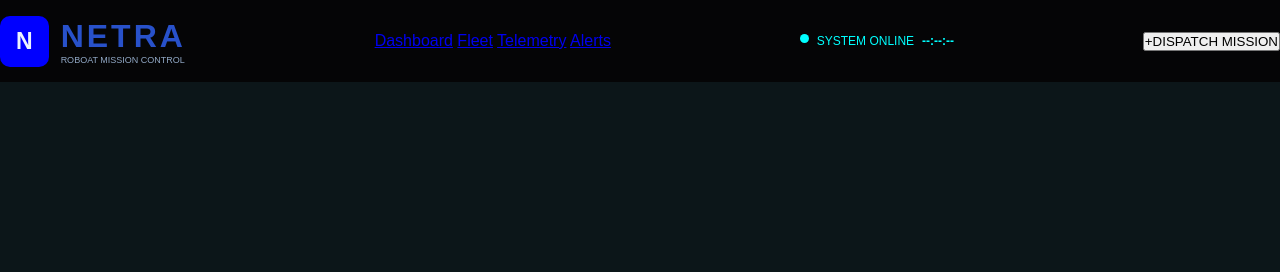
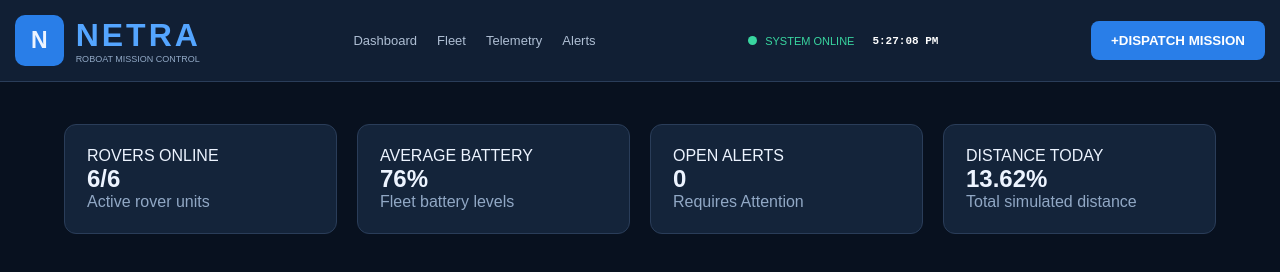
Before and after one commit to AdusumilliMounika-hub/Netra-project_HTML, a plain HTML site: page index.html in a window 1280 px wide. Drawn offline with Linux system fonts and the light colour scheme.

Commit message:
my main content for html is completed

```diff
--- a/index.html
+++ b/index.html
@@ -5,6 +5,7 @@
     <meta name="viewport" content="width=device-width, initial-scale=1.0">
     <title>Netra Roboat Monitoring System</title>
     <link rel="stylesheet" href="style.css">
+
 </head>
  <body>
     <!--header defines heading of the webpage-->
@@ -39,5 +40,37 @@
     <button id="dispatch-open" type="button">+DISPATCH MISSION</button>
     </header>
 
+    <!--main content-->
+    <main class="page">
+        <section class="kpi-grid">
+
+            <article class="kpi-card">
+                <span>ROVERS ONLINE</span>
+                <h2 id="online-count">6/6</h2>
+                <p>Active rover units</p>
+            </article>
+
+            <article class="kpi-card">
+                <span>AVERAGE BATTERY</span>
+                <h2 id="online-count">76%</h2>
+                <p>Fleet battery levels</p>
+            </article>
+
+             <article class="kpi-card">
+                <span>OPEN ALERTS</span>
+                <h2 id="online-count">0</h2>
+                 <p>Requires Attention</p>
+            </article>
+
+             <article class="kpi-card">
+                <span>DISTANCE TODAY</span>
+                <h2 id="online-count">13.62%</h2>
+                 <p>Total simulated distance </p>
+            </article>
+         </section>
+    </main>
+
+
+   <script src="./script.js"></script>
  </body>
 </html>
--- a/script.js
+++ b/script.js
@@ -1,6 +1,10 @@
-function updateclock(){
-    const clock=document.getElementById("clock");
-   if(clock) clock.content=new Date().toLocaltimeString();
+
+function updateClock() {
+    const clock = document.getElementById("clock");
+
+    if (clock) {
+        clock.textContent = new Date().toLocaleTimeString();
+    }
 }
-updateclock();
-setInterval(updateclock,1000);
+updateClock();
+setInterval(updateClock, 1000);
--- a/style.css
+++ b/style.css
@@ -1,68 +1,146 @@
-/*===============GLOBAL RESET===============*/
-/*Removes default browser spacing and uses border-box sizing*/
-*{
-    box-sizing:border-box;
-    margin:0;
-    padding:0;
+/* ================= GLOBAL RESET ================= */
+/* Removes default browser spacing and uses border-box sizing */
+* {
+box-sizing: border-box;
+margin: 0;
+padding: 0;
 }
-html{
+
+html {
     scroll-behavior: smooth;
 }
-body{
-    background-color: #0c1619;
+
+body {
+       background: #08111f;
        color: #edf4ff;
        font-family: Arial, sans-serif;
        min-height: 100vh;
 }
+button, input, select {
+    font-family: inherit;
+}
+button {
+    background: #287ee8;
+    border:0;
+    color: white;
+    padding: 12px, 20px;
+    cursor:pointer;
+    font-weight:bold;
+    border-radius: 8px;
+}
+button:hover {
+    background: #1765c3;
+}
+
 .topbar{
-    min-height: 82px;
+    min-height: 82px;;
     display: flex;
     align-items: center;
-    justify-content: space-between;
-    background: #050506;
-    gap:20px;
-    padding:15px 4%
-    border-bottom: 1px solid #576983;
+    border-bottom: 1px solid #2a3d59;
+    justify-content :space-between;
+    background : #111f34;
+    gap: 20px;
+    padding :15px
 
 }
+
 .brand{
     display:flex;
-    align-items: center;
+    align-items: center ;
     gap: 12px;
 }
-.brand-logo{
-      background:blue ;
+ .brand-logo {
+    background: #297ee8;
     font-size: 23px;
     font-weight: bold;
     padding: 12px 16px;
     border-radius: 10px;
  }
+
 .brand h1{
-    color: rgb(40, 81, 202);
+    color: #54a5ff;
     letter-spacing: 3px;
 }
+
 .brand p{
     font-size: 9px;
-   color: #91a8c5;
+    color:#91a8c5;
 }
- nav.a{
-    text-decoration:  none;
-    color: aliceblue;
+ nav {
+    display: flex;
+    gap: 20px;
+}
+
+/* Navigation link styling */
+nav a {
+    color: #aebed3;
+    text-decoration: none;
     font-size: 13px;
 }
- nav a:hover{
-    color: blue;
+
+/* Navigation hover effect */
+nav a:hover {
+    color: #54a5ff;
 }
- .header-right{
+
+/* System status and clock layout */
+.header-right {
     display: flex;
+    align-items: center;
     gap: 8px;
-    align-content: center;
-    color: aqua;
-    font-size: 12px;
+    color: #39d6a0;
+    font-size: 11px;
 }
-.online-dot{
+
+/* Green circle indicating online status */
+.online-dot {
     width: 9px;
     height: 9px;
-    background-color: aqua;
+    background: #39d6a0;
     border-radius: 50%;
 }
+
+/* Digital clock styling */
+#clock {
+    color: white;
+    margin-left: 10px;
+    font-family: monospace;
+}
+
+ #dispatch-open{
+    background:#297ee8;
+    color:white;
+    padding: 12px 20px;
+    font-weight: bold;
+    cursor: pointer;
+    border-radius: 8px;
+    border: none;
+ }
+ #dispatch-open:hover{
+    background:#1765c3;
+ }
+ .page{
+    padding: 12px 5%;
+ }
+ .page p{
+    color:#91a8c5;
+ }
+ .kpi-grid{
+    display:grid;
+    grid-template-columns: repeat(4, 1fr);
+    gap: 20px;
+    margin-top: 30px;
+ }
+.kpi-card, .panel{
+    background: #14243a;
+    border: 1px solid #2a3d59;
+    border-radius: 12px;
+}
+.kpi-card{
+    padding: 22px;
+    transition: 0.25;
+}
+.kpi-card:hover{
+    border-color: #438cff;
+    transform: translative(-3px);
+}
```
Lines whose indentation alone changed are shown as unchanged.
